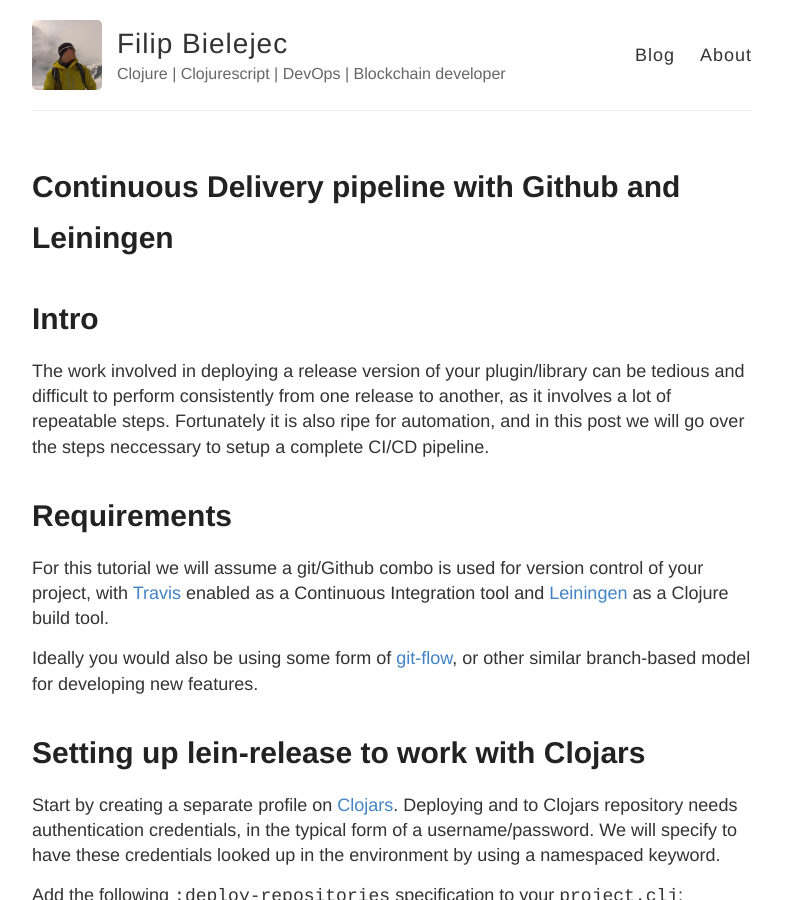
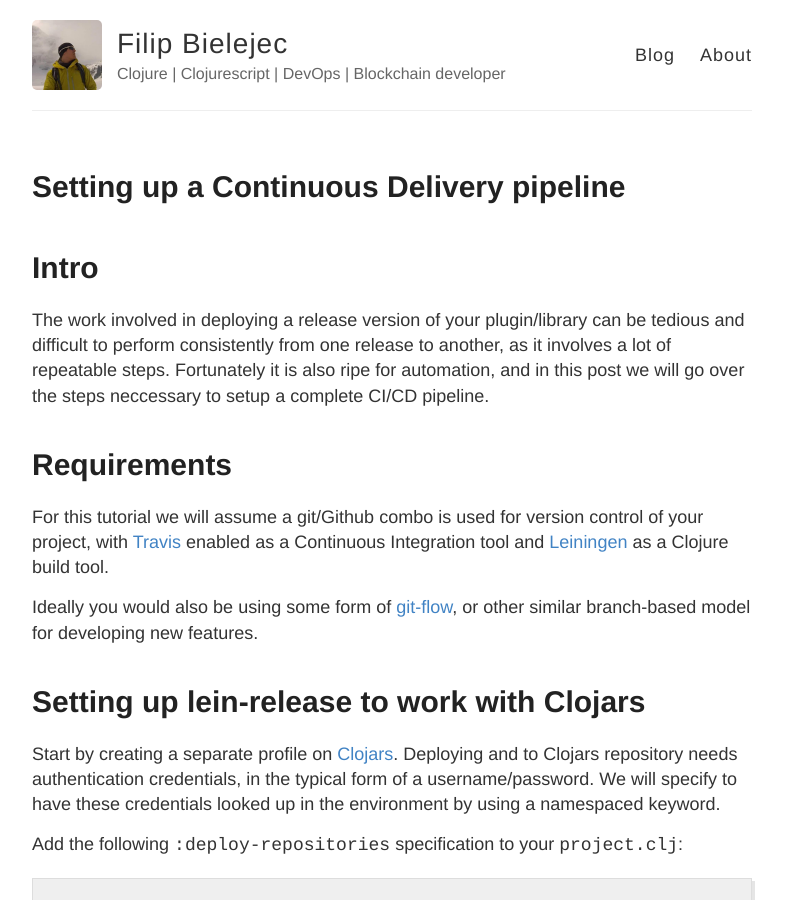
Before and after one commit to fbielejec/fbielejec.github.io, a Jekyll site: the page built from _posts/2018-11-26-travis-cd.md, in a window 1280 px wide and 900 px high. Shown: the whole window, without its empty margins (248-1034 px from the left). Built offline with Jekyll 4.4.1, drawn with Linux system fonts in a browser that asks for light colours; comment, search, counter and statistics services are not loaded.

Commit message:
title again

```diff
--- a/_posts/2018-11-26-travis-cd.md
+++ b/_posts/2018-11-26-travis-cd.md
@@ -1,6 +1,6 @@
 ---
 layout: post
-title: Continuous Delivery pipeline with Github and Leiningen
+title: Setting up a Continuous Delivery pipeline
 comments: true
 categories:
 - automation
```
